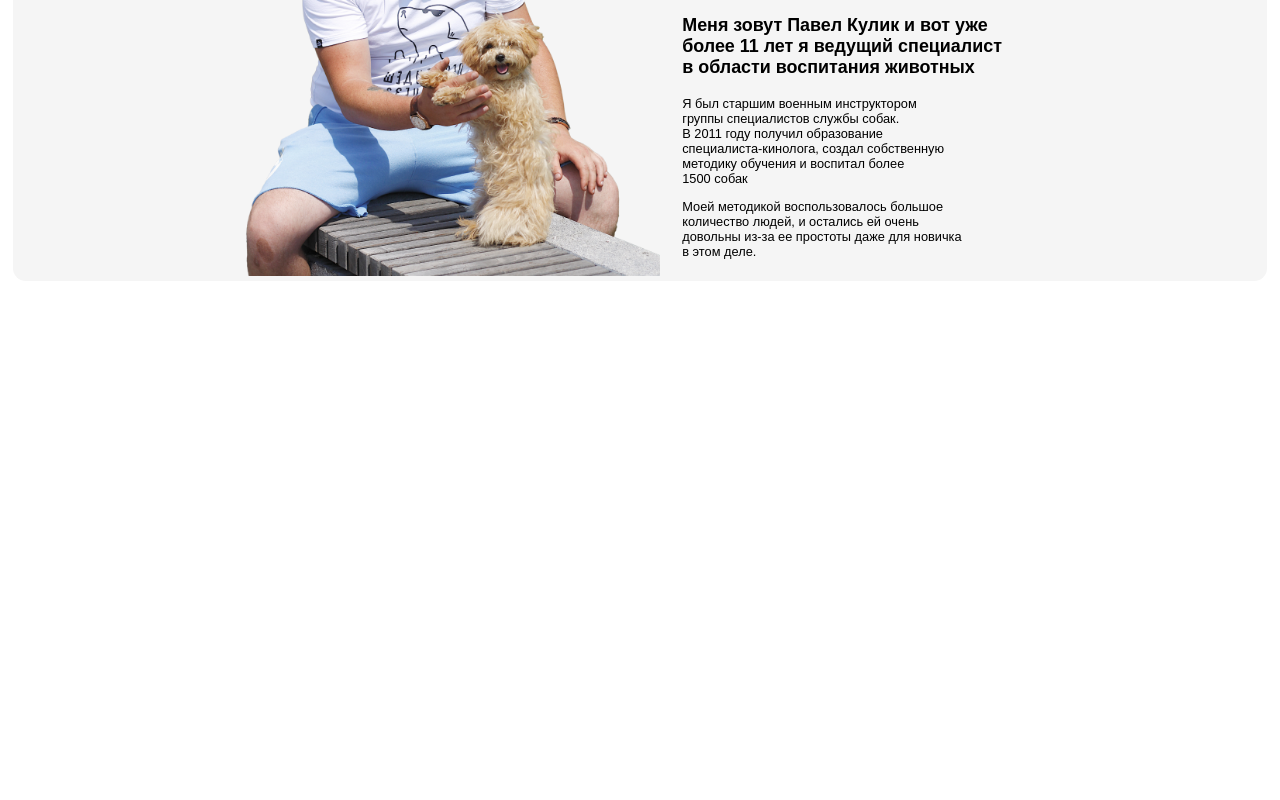
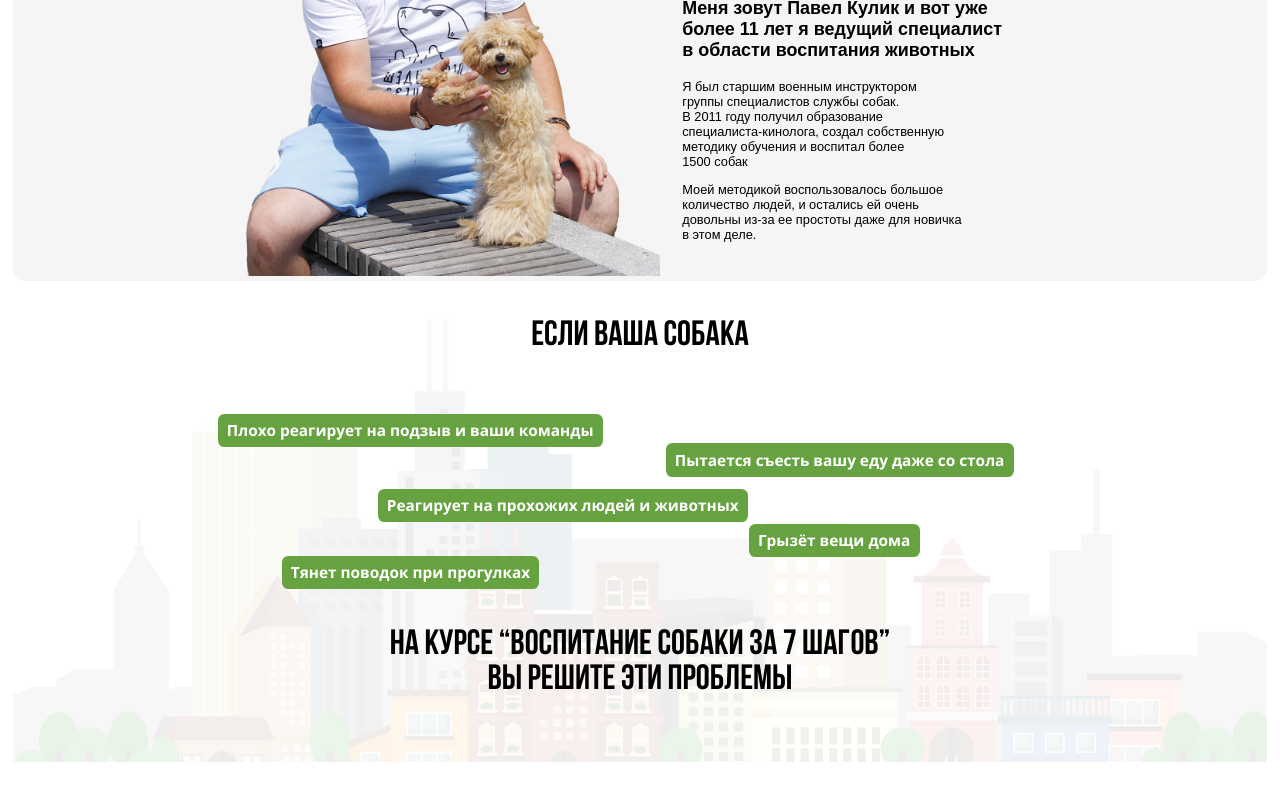
Before and after one commit to kinologist-dev/kibologist.github.io, an Angular app in the folder web-site-kinologist/: page / in a window 1280 px wide. Shown: the part 710-1510 px from the top of the page. Before the commit the page ends 991 px from the top, so only its background shows below. Built offline with nearby package versions, Linux system fonts and the light colour scheme.

Commit message:
third block created

```diff
--- a/web-site-kinologist/src/app/app.component.css
+++ b/web-site-kinologist/src/app/app.component.css
@@ -162,10 +162,10 @@ ol>li {
     margin-left: -5%;
 }
 
-.second-title {
+.block-title {
     font-family: 'Bebas Neue Bold';
 
-    font-size: 3.75vw;
+    font-size: 2.75vw;
 
     text-transform: uppercase;
 }
@@ -183,3 +183,63 @@ ol>li {
     font-weight: 700;
     font-size: 1.4vw;
 }
+
+.third-title{
+    width: fit-content;
+    margin: auto;
+    text-align: center;
+    margin-top: 3%;
+    margin-bottom: 3%;
+}
+
+.third-row{
+    background-color: #66A340;
+
+    padding-top: 0.4em;
+    padding-bottom: 0.4em;
+    padding-left: 0.6em;
+    padding-right: 0.6em;
+
+    color: #FFFFFF;
+
+    border-radius: 0.5vw;
+
+    width: fit-content;
+
+    font-size: 1.2vw;
+    font-family: 'Open Sans', sans-serif;
+    font-weight: 700;
+}
+.first-third-row{
+    margin-left: 15vw;
+}
+.second-third-row{
+    margin-left: 50vw;
+    margin-top: -0.5vh;
+}
+.third-third-row{
+    margin-left: 27.5vw;
+    margin-top: 1.5vh;
+}
+.fourth-third-row{
+    margin-left: 56.5vw;
+    margin-top: 0.2vh;
+}
+.fifth-third-row{
+    margin-left: 20vw;
+    margin-top: -0.1vh;
+}
+
+.third-container-body{
+    background-image: url(../assets/images/third-background.png);
+    background-repeat: no-repeat;
+    background-position: center;
+    background-size: 98%;
+}
+.third-rows{
+    margin-left: 2vw;
+    margin-top: 7.5vh;
+}
+.bottom-third-title{
+    padding-bottom: 5%;
+}
--- a/web-site-kinologist/src/app/app.component.html
+++ b/web-site-kinologist/src/app/app.component.html
@@ -69,7 +69,7 @@
         </div>
 
         <div class="right-part-second right-part">
-          <h2 class="second-title">профессионал своего дела</h2>
+          <h2 class="second-title block-title">профессионал своего дела</h2>
 
           <p class="about-pavel">
             Меня зовут Павел Кулик и вот уже <br>
@@ -98,8 +98,44 @@
       </div>
     </div>
 
+    <div class="third-container">
+      <div class="third-container-body">
+        <div class="third-title block-title">
+          Если ваша собака
+        </div>
+        <div class="third-rows">
+
+          <div class="third-row first-third-row">
+            Плохо реагирует на подзыв и ваши команды
+          </div>
+
+          <div class="third-row second-third-row">
+            Пытается съесть вашу еду даже со стола
+          </div>
+
+          <div class="third-row third-third-row">
+            Реагирует на прохожих людей и животных
+          </div>
+
+          <div class="third-row fourth-third-row">
+            Грызёт вещи дома
+          </div>
+
+          <div class="third-row fifth-third-row">
+            Тянет поводок при прогулках
+          </div>
+
+        </div>
+
+        <div class="third-title block-title bottom-third-title">
+
+          на курсе “воспитание собаки за 7 шагов” <br>
+          вы решите эти проблемы
+
+        </div>
+      </div>
+    </div>
   </div>
-
 </div>
 <div class="footer">
 
```
Also changed, not shown: web-site-kinologist/src/assets/images/third-background.png (added).
